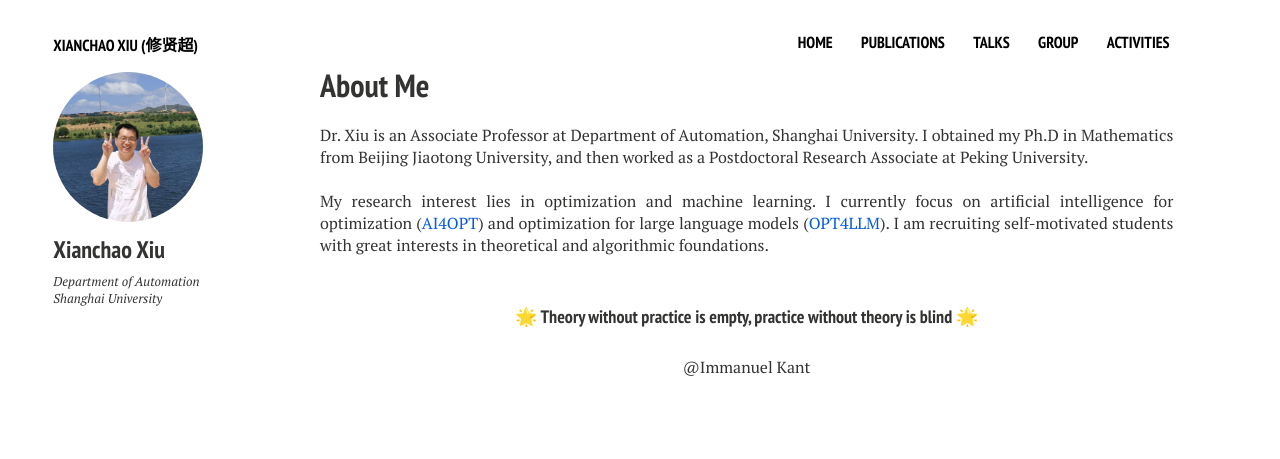
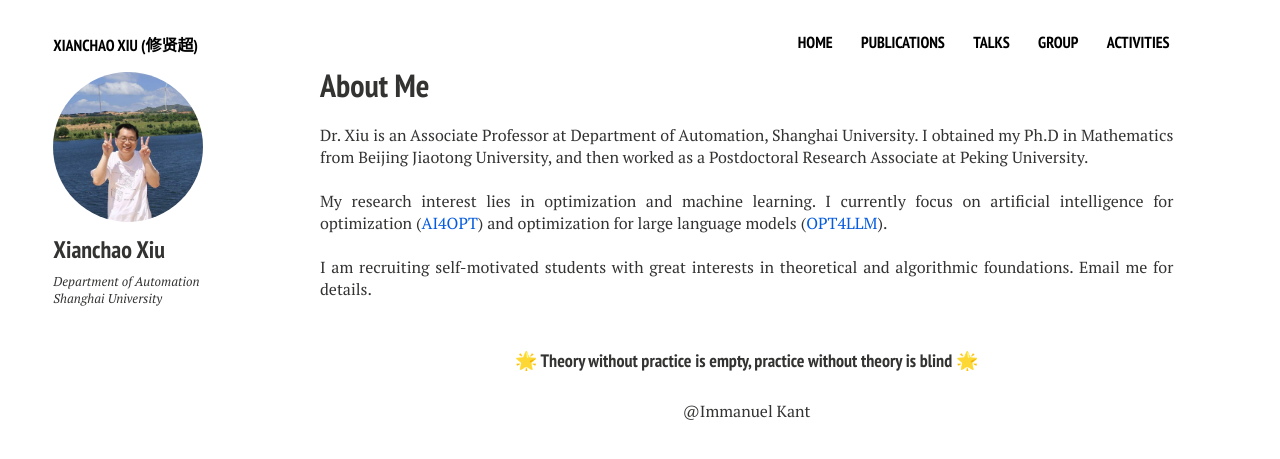
Before and after one commit to xianchaoxiu/xianchaoxiu.github.io, a Jekyll site: the page built from index.md, in a window 1280 px wide. Shown: the top 459 px of the page. Built offline with Jekyll 4.4.1, drawn with Linux system fonts in a browser that asks for light colours; nearby versions of some CDN libraries.

Commit message:
Update home2.html

```diff
--- a/_layouts/home2.html
+++ b/_layouts/home2.html
@@ -33,8 +33,10 @@
 
 	 My research interest lies in optimization and machine learning.
 	 I currently focus on artificial intelligence for optimization (<a href="https://github.com/xianchaoxiu/AI4OPT" class="textlink" target="_blank">AI4OPT</a>)
-	 and optimization for large language models (<a href="https://github.com/xianchaoxiu/OPT4LLM" class="textlink" target="_blank">OPT4LLM</a>).
-         I am recruiting self-motivated students with great interests in theoretical and algorithmic foundations. <br><br>
+	 and optimization for large language models (<a href="https://github.com/xianchaoxiu/OPT4LLM" class="textlink" target="_blank">OPT4LLM</a>). <br><br>
+
+
+         I am recruiting self-motivated students with great interests in theoretical and algorithmic foundations. Email me for details. <br><br>
 
 
 <h4 align="center">🌟 Theory without practice is empty, practice without theory is blind 🌟</h4>
```
